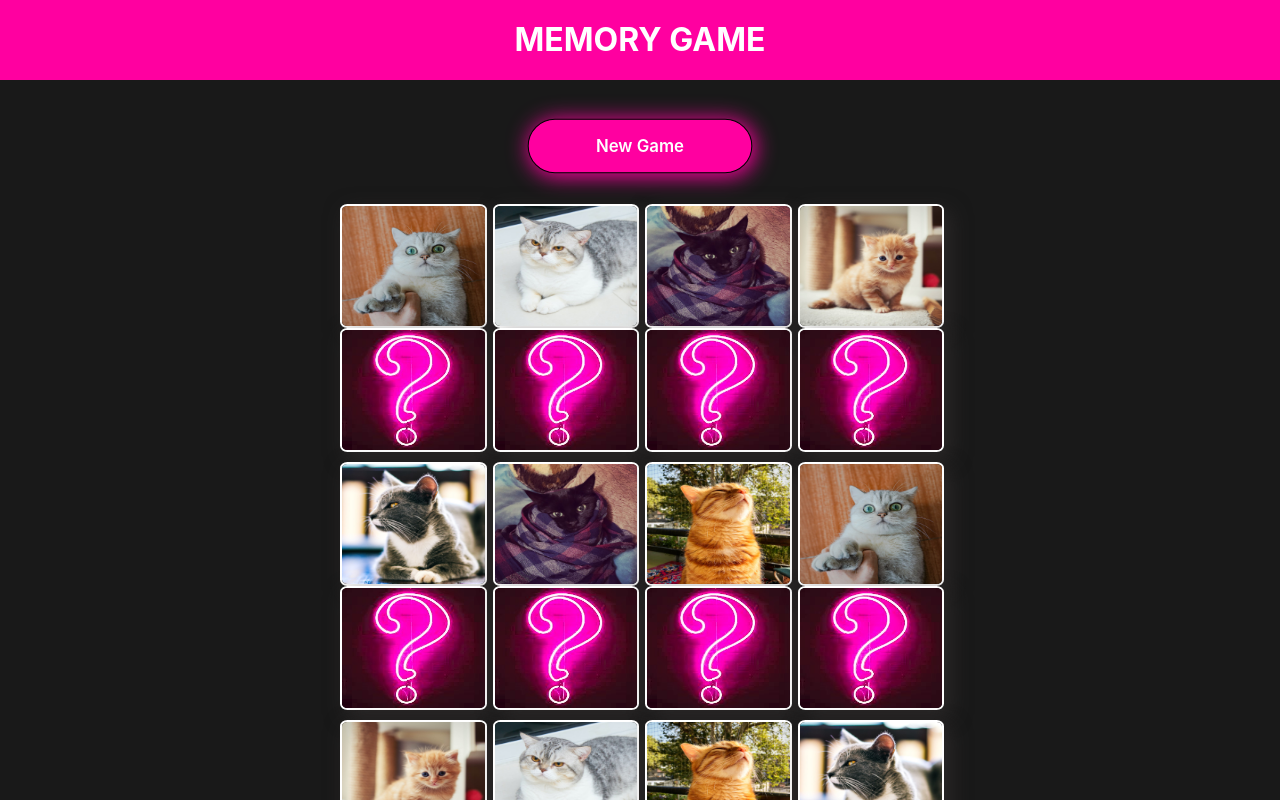
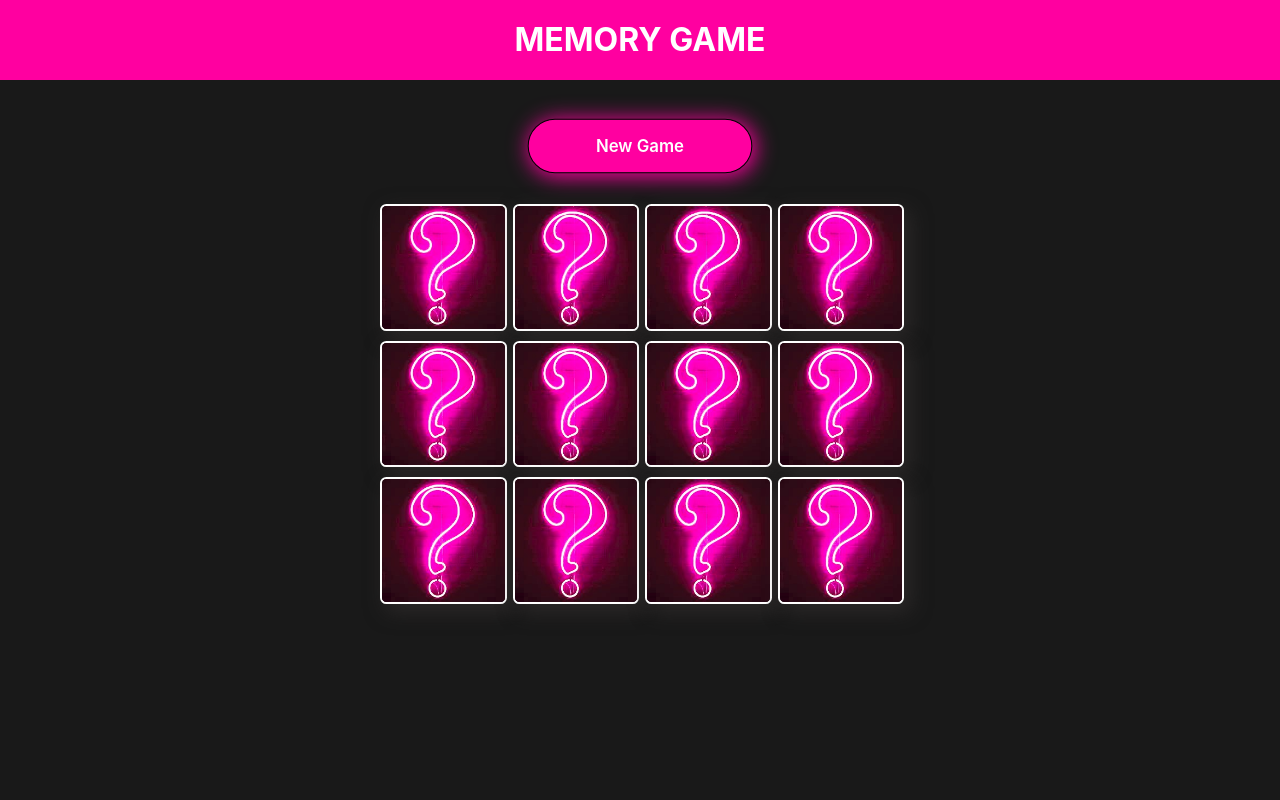
Before and after one commit to pmmaria/memory-game, a React (Create React App) app: page / in a window 1280 px wide. Both pictures are taken after a click on the button "New Game". Shown: the top 800 px of the page. Built offline with nearby package versions, Linux system fonts and the light colour scheme.

Commit message:
new features

```diff
--- a/public/index.html
+++ b/public/index.html
@@ -9,7 +9,6 @@
       name="description"
       content="Web site created using create-react-app"
     />
-    <link rel="apple-touch-icon" href="%PUBLIC_URL%/logo192.png" />
     <!--
       manifest.json provides metadata used when your web app is installed on a
       user's mobile device or desktop. See https://developers.google.com/web/fundamentals/web-app-manifest/
@@ -24,7 +23,7 @@
       work correctly both with client-side routing and a non-root public URL.
       Learn how to configure a non-root public URL by running `npm run build`.
     -->
-    <title>React App</title>
+    <title>Memory game</title>
   </head>
   <body>
     <noscript>You need to enable JavaScript to run this app.</noscript>
--- a/src/App.css
+++ b/src/App.css
@@ -13,16 +13,6 @@
   margin-bottom: 40px;
 }
 
-
-@keyframes App-logo-spin {
-  from {
-    transform: rotate(0deg);
-  }
-  to {
-    transform: rotate(360deg);
-  }
-}
-
 .button-start {
   background-color: #ff00a0;
   box-shadow: 2px 2px 20px 1px #ff00a0;
@@ -31,8 +21,8 @@
 }
 
 .grid-img {
-  width: 600px;
-  height: 600px;
+  width: 520px;
+  height: 520px;
   margin: auto;
   display: grid;
   gap: 10px;
--- a/src/App.js
+++ b/src/App.js
@@ -1,44 +1,89 @@
-import { useState } from 'react';
+import { useEffect, useState } from 'react';
 import { cardList } from './features/CardList';
 import './App.css';
 import SingleCard from './features/SingleCard';
 
 function App() {
-  const [cards, setCards] = useState([]);
 
+  // Create State for variables of the app
+  const [cards, setCards] = useState([]); //start the game with an empty object.
+  const [turns, countTurns] = useState(0)
+  const [cardOne, setCardOne] = useState(null); //Start the game with no card selected. When we click on card one, we need to update this state.
+  const [cardTwo, setCardTwo] = useState(null);
+
+  // function to duplicate and suffle the images for the game(this funcion upadates state of setCards)
   const randomCards = () => {
     const shuffledCards = cardList.concat(cardList)
       .sort(() => Math.random() - 0.5)
       .map((card, i) => ({ ...card, id: i }))
     setCards(shuffledCards)
+    countTurns(0)
   }
 
-  console.log(cards);
+  //function to handle a choice
+  //Pass this function's name as prop to SingleCard component, so I can use the function there
+  const handleChoice = (card) => {
+    //If cardOne is not null (null is the starting state), it means cardOne was already selected by click. So we need to update cardTwo,
+    //If cardOne is null, it means we haven't selected any card, so cardOne needs to be updated
+    cardOne ? setCardTwo(card) : setCardOne(card);
+  }
+
+  //Use effect to handle with side effects. In this case we need to wait until user clicks both cards before comparison.
+  useEffect(() => {
+    if (cardOne && cardTwo) {
+      if (cardOne.src === cardTwo.src) {
+        setCards(prevCards => {
+          return prevCards.map(card => {
+            if (card.src === cardOne.src) {
+              return { ...card, matched: true }
+            } else {
+              return card
+            }
+          })
+        })
+        resetTurn()
+      } else {
+        setTimeout(() => resetTurn(), 1000)
+      }
+    }
+  }, [cardOne, cardTwo])
+
+  //Function to reset selection
+  const resetTurn = () => {
+    setCardOne(null)
+    setCardTwo(null)
+    countTurns(prevTurns => prevTurns + 1)
+  }
 
   return (
     <div className='App'>
+
+      {/* ---------title --------- */}
       <header className='app-title'>
         <h1>MEMORY GAME</h1>
       </header>
+
+      {/* --------Start game button */}
       <button
         className='button-start ba br-pill dib fw6 white pv3 ph5 mb4 no-underline grow'
-        onClick={randomCards}>
-        New Game
-      </button>
+        onClick={randomCards}>New Game</button>
+
+      {/*-------- Grid for cards  */}
       <div className='grid-img'>
         {
           cards.map(card => (
             <SingleCard
               key={card.id}
-              card={card}
+              card={card}                 //I pass {card} as a prop to SingleCard.jsx, so I can use it.
+              handleChoice={handleChoice} //this way I can use handleChoice as prop in SingleCard.jsx
+              flipped={card === cardOne || card === cardTwo} //the cards flip when they are clicked and remain flipped when match
+              match={card.matched}
             />
           ))}
-
       </div>
     </div>
 
   )
 }
 
-
 export default App;
--- a/src/features/CardList.jsx
+++ b/src/features/CardList.jsx
@@ -1,20 +1,26 @@
 export const cardList = [
   {
-    src: '/img/cat01.jpg'
+    src: '/img/cat01.jpg',
+    matched: false,
   },
   {
-    src: '/img/cat02.jpg'
+    src: '/img/cat02.jpg',
+    matched: false,
   },
   {
-    src: '/img/cat03.jpg'
+    src: '/img/cat03.jpg',
+    matched: false,
   },
   {
-    src: '/img/cat04.jpg'
+    src: '/img/cat04.jpg',
+    matched: false,
   },
   {
-    src: '/img/cat05.jpg'
+    src: '/img/cat05.jpg',
+    matched: false,
   },
   {
-    src: '/img/cat06.jpg'
+    src: '/img/cat06.jpg',
+    matched: false,
   },
 ]
--- a/src/features/SingleCard.css
+++ b/src/features/SingleCard.css
@@ -12,12 +12,18 @@
   -moz-box-shadow: 6px 7px 20px 1px rgba(51, 47, 47, 0.71);
 }
 
-.front-card {
-  width: 120px;
-  height: 120px;
+/* front of the card */
+.card .front {
+  transform: rotateY(90deg);
+  position: absolute;
 }
 
-.back-card {
-  width: 120px;
-  height: 120px;
+.flipped .front {
+  transform: rotateY(0deg);
 }
+
+/* when the cards match */
+
+.match {
+  opacity: 0%;
+}
--- a/src/features/SingleCard.jsx
+++ b/src/features/SingleCard.jsx
@@ -1,12 +1,24 @@
 import React from 'react'
 import './SingleCard.css'
 
-const SingleCard = ({ card }) => {
+const SingleCard = ({ card, handleChoice, flipped, match }) => {
+  //inside { } I have the props to connect with App.js
+  const handleClick = () => {
+    handleChoice(card)
+  }
+
   return (
     <div className="card">
-      <div>
-        <img className="front-card" src={card.src} alt="card front" />
-        <img className="back-card" src="img/back-card.jpg" alt="card back" />
+      <div className={flipped ? 'flipped' : ''}>
+        <div className={match ? 'match' : ''}>
+          <img className="front" src={card.src} alt="card front" />
+          <img
+            className="back"
+            src="img/back-card.jpg"
+            alt="card back"
+            onClick={handleClick}
+          />
+        </div>
       </div>
     </div>
   )
```
Also changed, not shown: 1 other file (tests, documents, lock files or other folders).
